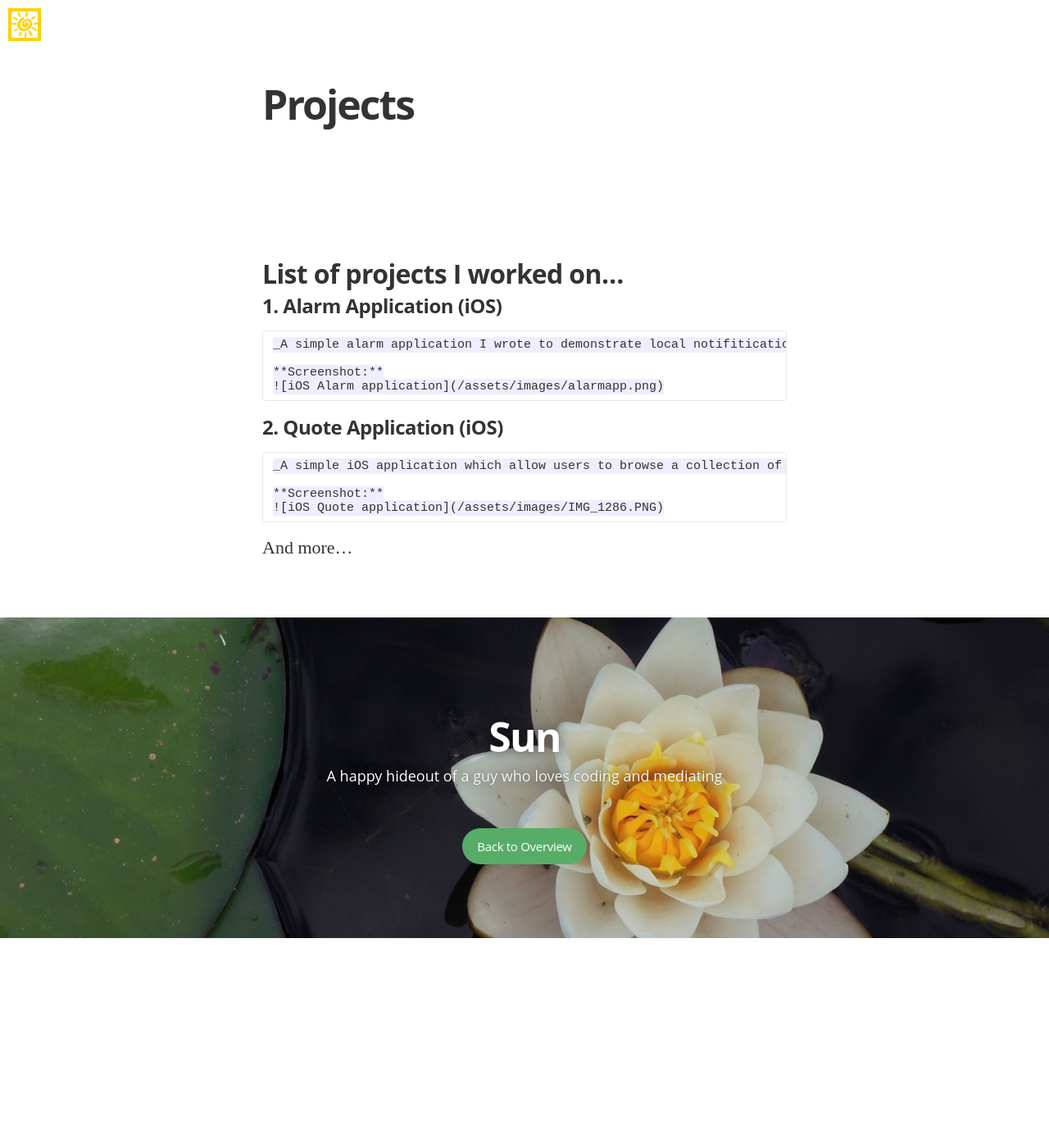
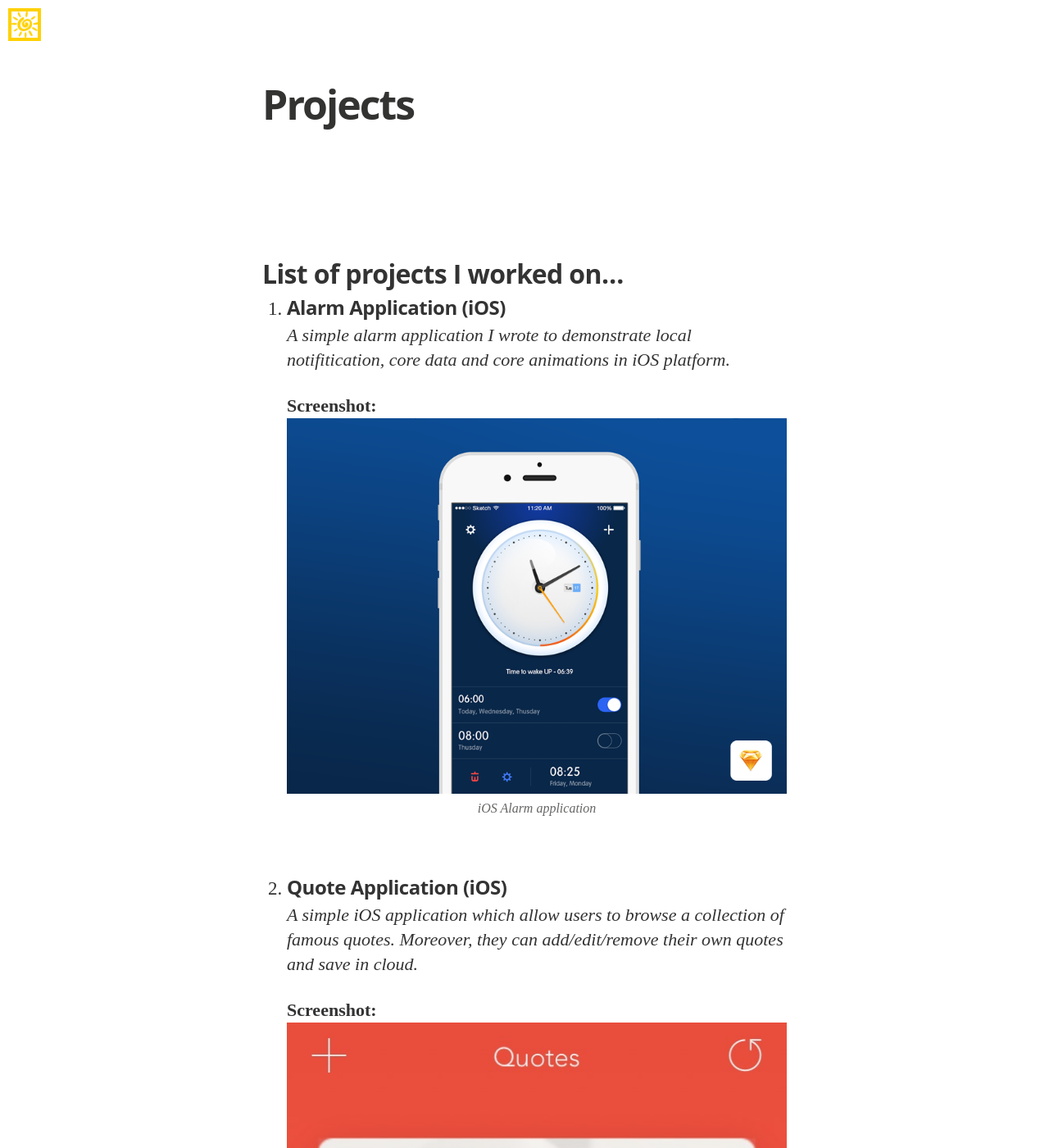
Before and after one commit to eldesperado/eldesperado.github.io, a Jekyll site: the page built from projects.md, in a window 1280 px wide and 1400 px high. Shown: the whole window at 82% size. Built offline with Jekyll 4.4.1, drawn with Linux system fonts in a browser that asks for light colours; nearby versions of some CDN libraries; some web fonts are replaced; Markdown is read by kramdown in place of the engine named in the settings; some of the changed text lies outside the part shown.

Commit message:
Updated projects.md

```diff
--- a/projects.md
+++ b/projects.md
@@ -8,14 +8,15 @@ published: true
 
 ## List of projects I worked on...
 
-### 1. Alarm Application (iOS)
+
+1. ### Alarm Application (iOS)
 
 	_A simple alarm application I wrote to demonstrate local notifitication, core data and core animations in iOS platform._
 
 	**Screenshot:**
     ![iOS Alarm application]({{site.baseurl}}/assets/images/alarmapp.png)
 
-### 2. Quote Application (iOS)
+2. ### Quote Application (iOS)
 
 	_A simple iOS application which allow users to browse a collection of famous quotes. Moreover, they can add/edit/remove their own quotes and save in cloud._
 
```
